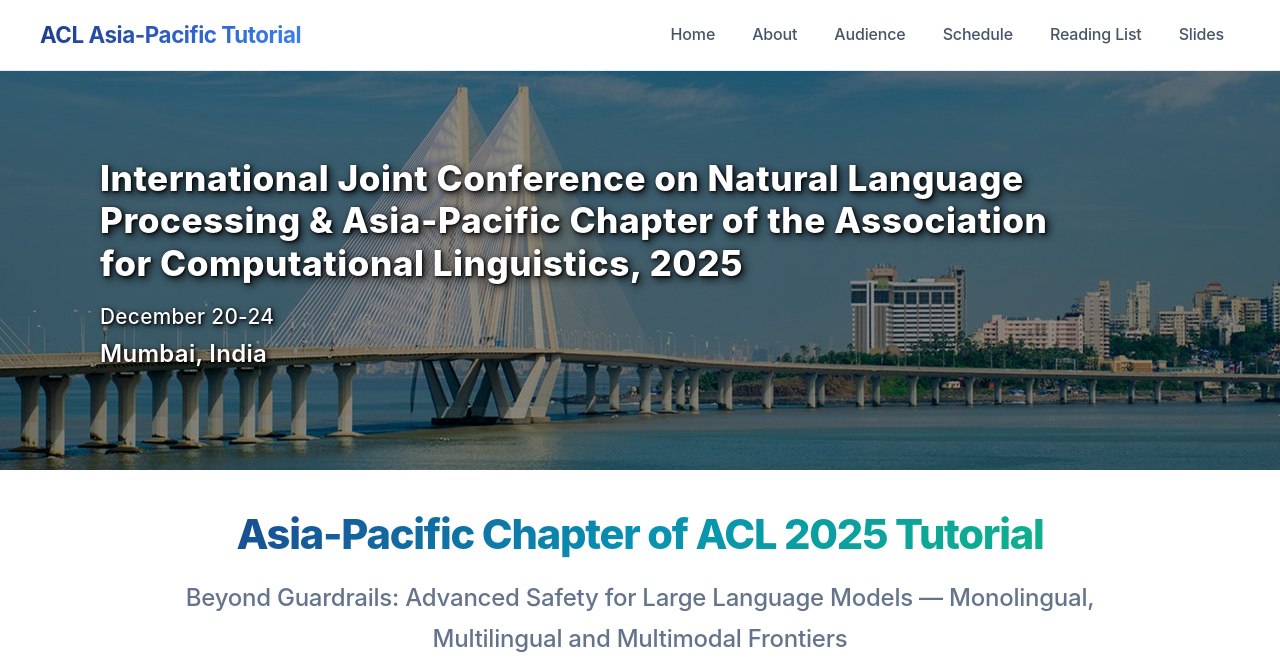
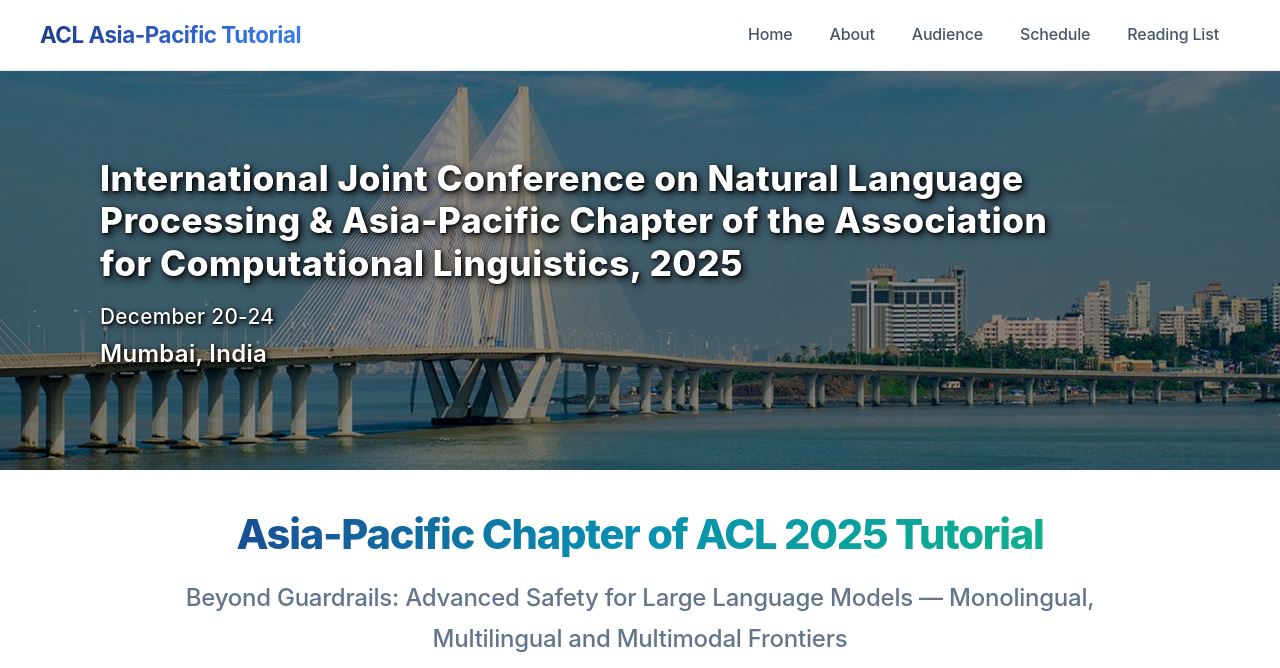
Before and after one commit to softminer-tutorial/softminer-tutorial.github.io, a plain HTML site: page index.html in a window 1280 px wide. Shown: the top 668 px of the page. Drawn offline with Linux system fonts and the light colour scheme.

Commit message:
feat: update

```diff
--- a/index.html
+++ b/index.html
@@ -33,7 +33,7 @@
                 <li><a href="#target-audience" class="nav-link">Audience</a></li>
                 <li><a href="#schedule" class="nav-link">Schedule</a></li>
                 <li><a href="#reading-list" class="nav-link">Reading List</a></li>
-                <li><a href="#slides" class="nav-link">Slides</a></li>
+                <li><a href="#slides" class="nav-link" hidden>Slides</a></li>
             </ul>
         </div>
     </nav>
```
